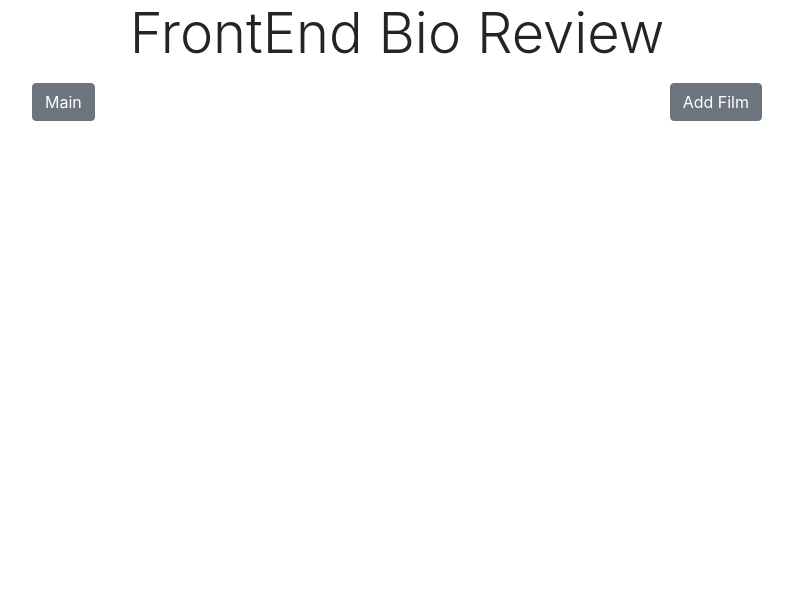
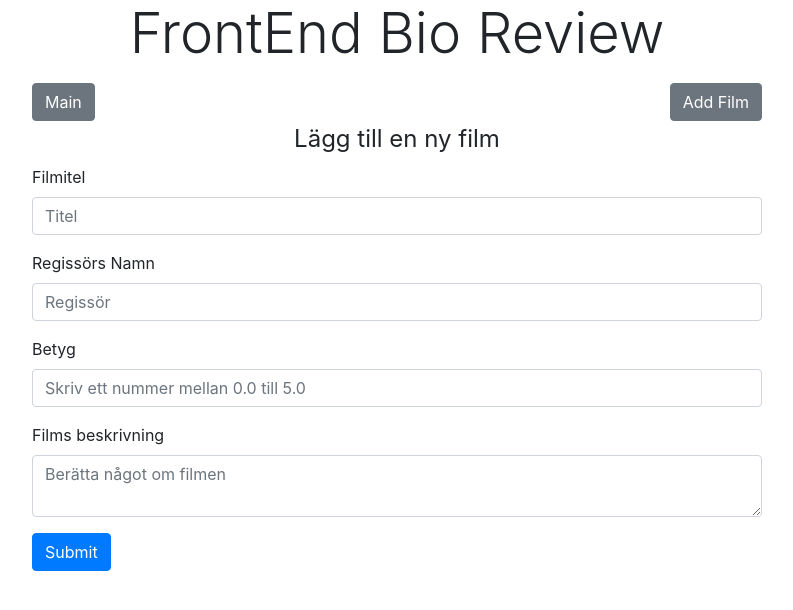
Before and after one commit to rsorianosanchis/mandatory-advanced-js2, a React (Create React App) app: page /add in a window 1280 px wide. Shown: the top 610 px of the page, without its empty margins (243-1036 px from the left). Built offline with nearby package versions, Linux system fonts and the light colour scheme; no server answers.

Commit message:
v. 05/04/2019 --22:42 in process

```diff
--- a/src/App.js
+++ b/src/App.js
@@ -7,6 +7,7 @@ import {Header} from './labbComponents/header.js';
 import {NavBar} from './labbComponents/navBar.js';
 import {Main} from './sidor/main.js';
 import {Detail} from './sidor/detail.js';
+import {Add} from './sidor/add.js';
 //
 
 
@@ -36,20 +37,23 @@ class App extends Component {
     .then(response=>{
       console.log(response);
       if(response.status === 204){
-        //Här vi updatera movies array utan dleted item enligt id.
+        //***Här vi updatera movies array utan dleted item enligt id.
         this.setState({movies: this.state.movies.filter(item => (item.id !== id))})
       }
     })
   }
+  //
+  _updateList=(nyObj)=>{
+    this.setState({movies: [...this.state.movies, nyObj]})
+  }
   shouldComponentUpdate(nextProps, nextState) {
-    //nu vi pusha en ny render eftersom state har ändrat
+    //***nu vi pusha en ny render eftersom state length har ändrat efter delete eller efter add
     if(nextState.movies.length !== this.state.movies.length){
       return true
     }else{
       return false
     }
   }
-
   //
   render() {
     return (
@@ -66,6 +70,8 @@ class App extends Component {
                     />}}
               />
               <Route path ='/detail/:id' component={Detail}/>
+              <Route path ='/add' render={()=>{return<Add updateList={this._updateList}/>}}/>
+
 
             </Switch>
             </div>
--- a/src/labbComponents/movieItem.js
+++ b/src/labbComponents/movieItem.js
@@ -12,15 +12,15 @@ export class MovieItem extends Component {
   _emoBetyg = (rating) => {
     const betyg = rating;
     console.log(betyg);
-      if(betyg<=2){
+      if(betyg<=1){
         this.setState({emoBetyg: <Emojify>:face_vomiting:</Emojify>})
-      }else if (betyg > 2 && betyg<=4){
+      }else if (betyg > 1 && betyg<=2){
         this.setState({emoBetyg: <Emojify>:nauseated_face:</Emojify>})
-      }else if (betyg >= 5 && betyg<=7){
+      }else if (betyg > 2 && betyg<=3){
         this.setState({emoBetyg: <Emojify>:face_with_raised_eyebrow:</Emojify>})
-      }else if (betyg >7 && betyg<=9){
+      }else if (betyg >3 && betyg<=4){
         this.setState({emoBetyg: <Emojify>:grinning:</Emojify>})
-      }else if (betyg >= 10){
+      }else if (betyg === 5){
         this.setState({emoBetyg: <Emojify>:clap::clap:</Emojify>})
       }
   }
--- a/src/sidor/add.js
+++ b/src/sidor/add.js
@@ -1,9 +1,108 @@
 import React,{Component} from 'react';
+import axios from 'axios';
 
 export class Add extends Component {
+  state = {
+    inputTitle: '',
+    inputDescription:'',
+    inputDirector:'',
+    inputRating: 0,
+    submitOk: false
+  }
+  //
+  _postNyMovie=(e)=>{
+    e.preventDefault();
+    let nyMovie = {};
+    nyMovie.title = this.state.inputTitle;
+    nyMovie.description = this.state.inputDescription;
+    nyMovie.director = this.state.inputDirector;
+    nyMovie.rating = this.state.inputRating;
+    console.log(nyMovie);
+    //
+    axios.post(`http://ec2-13-53-132-57.eu-north-1.compute.amazonaws.com:3000/movies`,nyMovie)
+    .then(response =>{
+      console.log(response);
+      if(response.status === 201){
+        console.log(response.statusText);
+        this.setState({submitOk: true})
+      }
+    })
+    this.props.updateList(nyMovie)
+  }
+
+  // componentWillUnmount=() =>{
+  //   this.field_form.removeEventListener('onSubmit',this.function);
+  //   this.field_1.removeEventListener('onChange',this.function);
+  //   this.field_2.removeEventListener('onChange',this.function);
+  //   this.field_3.removeEventListener('onChange',this.function);
+  //   this.field_4.removeEventListener('onChange',this.function);
+  // }
+  componentDidCatch(error,info){
+    console.log(error);
+    console.log(info);
+  }
+
   render(){
     return(
-      <h1>Add sidan (tar bort)</h1>
+      <form
+        onSubmit={this._postNyMovie}
+        className='col-8'
+        ref={inputElement => this.field_form = inputElement}
+        >
+        <legend className='text-center'>Lägg till en ny film</legend>
+        <div className='form-group'>
+          <label>Filmitel</label>
+          <input
+            type='text'
+            minLength='1'
+            maxLength='40'
+            className='form-control'
+            placeholder='Titel'
+            ref={inputElement => this.field_1 = inputElement}
+            onChange={(e)=>{this.setState({inputTitle: e.target.value})}}
+            required />
+        </div>
+        <div className='form-group'>
+          <label>Regissörs Namn</label>
+          <input
+            type='text'
+            minLength='1'
+            maxLength='40'
+            className='form-control'
+            placeholder='Regissör'
+            ref={inputElement => this.field_2 = inputElement}
+            onChange={(e)=>{this.setState({inputDirector: e.target.value})}}
+            required />
+        </div>
+        <div className='form-group'>
+          <label>Betyg</label>
+          <input
+            type='number'
+            step='0.1'
+            pattern= '[0-9]'
+            min= '0.0'
+            max= '5.0'
+            className='form-control'
+            placeholder='Skriv ett nummer mellan 0.0 till 5.0'
+            ref={inputElement => this.field_3 = inputElement}
+            onChange={(e)=>{this.setState({inputRating: e.target.value})}}
+            required />
+        </div>
+        <div className='form-group'>
+          <label>Films beskrivning</label>
+          <textarea
+            type='textarea'
+            minLength='1'
+            maxLength='300'
+            className='form-control'
+            placeholder='Berätta något om filmen'
+            ref={inputElement => this.field_4 = inputElement}
+            onChange={(e)=>{this.setState({inputDescription: e.target.value})}}
+            required>
+          </textarea>
+        </div>
+        <button className='btn btn-primary'>Submit</button>
+      </form>
     )
   }
 }
```
